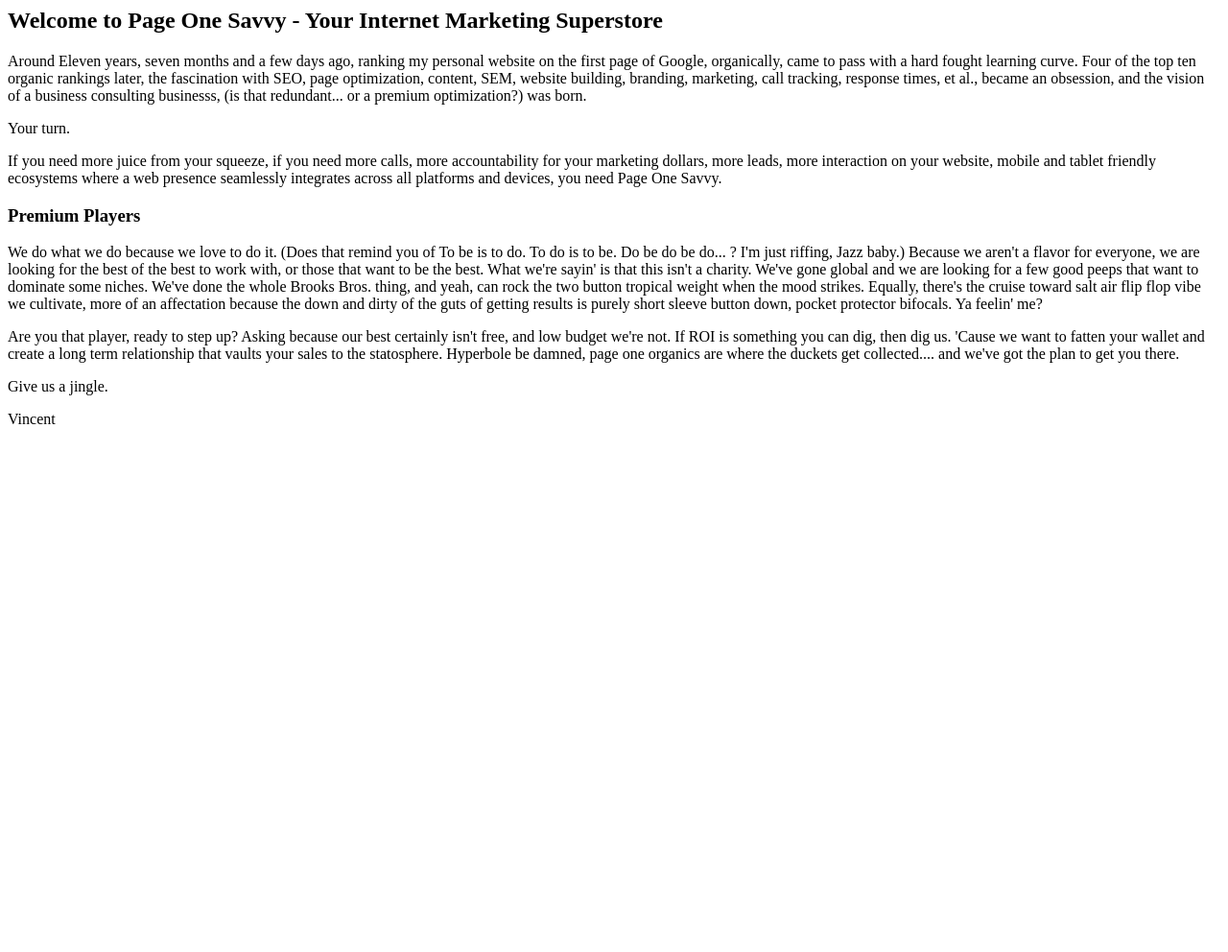
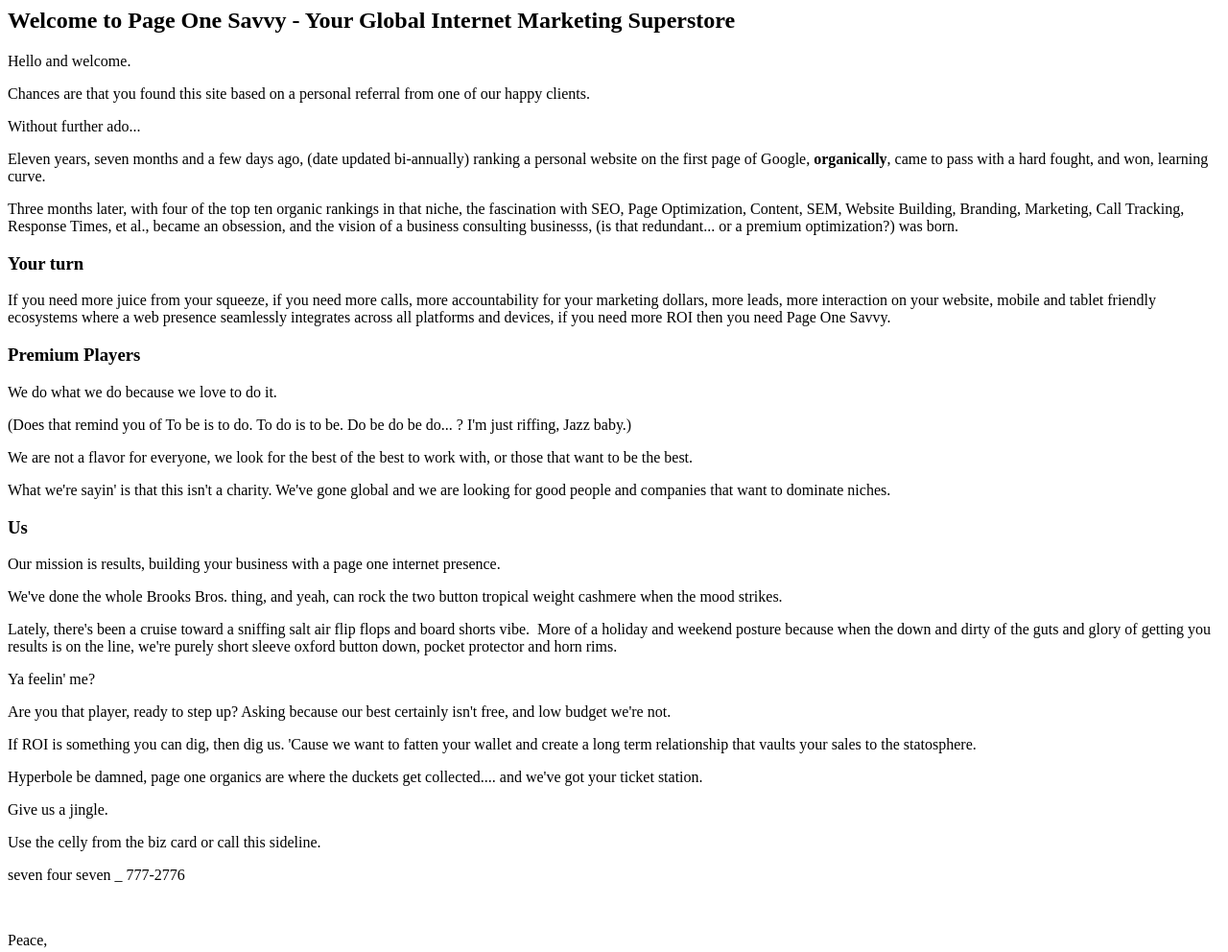
Before and after one commit to trolamc/pageonesavvy, a plain HTML site: page index.html in a window 1280 px wide. Shown: the top 992 px of the page at 96% size. Before the commit the page ends 800 px from the top, so only its background shows below. Drawn offline with Linux system fonts and the light colour scheme.

Commit message:
Update index.html

```diff
--- a/index.html
+++ b/index.html
@@ -1,9 +1,27 @@
-<h2>Welcome to Page One Savvy - Your Internet Marketing Superstore</h2>
-<p>Around Eleven years, seven months and a few days ago, ranking my personal website on the first page of Google, organically, came to pass with a hard fought learning curve. Four of the top ten organic rankings later, the fascination with SEO, page optimization, content, SEM, website building, branding, marketing, call tracking, response times, et al., became an obsession, and the vision of a business consulting businesss, (is that redundant... or a premium optimization?) was born.</p>
-<p>Your turn.</p>
-<p>If you need more juice from your squeeze, if you need more calls, more accountability for your marketing dollars, more leads, more interaction on your website, mobile and tablet friendly ecosystems where a web presence seamlessly integrates across all platforms and devices, you need Page One Savvy.</p>
+<h2>Welcome to Page One Savvy - Your Global Internet Marketing Superstore</h2>
+<p>Hello and welcome.</p>
+<p>Chances are that you found this site based on a personal referral from one of our happy clients.</p>
+<p>Without further ado...</p>
+<p>Eleven years, seven months and a few days ago, (date updated bi-annually) ranking a personal website on the first page of Google, <strong>organically</strong>, came to pass with a hard fought, and won, learning curve.</p>
+<p>Three months later, with four of the top ten organic rankings in that niche, the fascination with SEO, Page Optimization, Content, SEM, Website Building, Branding, Marketing, Call Tracking, Response Times, et al., became an obsession, and the vision of a business consulting businesss, (is that redundant... or a premium optimization?) was born.</p>
+<h3><strong>Your turn</strong></h3>
+<p>If you need more juice from your squeeze, if you need more calls, more accountability for your marketing dollars, more leads, more interaction on your website, mobile and tablet friendly ecosystems where a web presence seamlessly integrates across all platforms and devices, if you need more ROI then you need Page One Savvy.</p>
 <h3><a id="user-content-premium-players" class="anchor" href="https://github.com/trolamc/pageonesavvy.com#premium-players"></a>Premium Players</h3>
-<p>We do what we do because we love to do it. (Does that remind you of To be is to do. To do is to be. Do be do be do... ? I'm just riffing, Jazz baby.) Because we aren't a flavor for everyone, we are looking for the best of the best to work with, or those that want to be the best. What we're sayin' is that this isn't a charity. We've gone global and we are looking for a few good peeps that want to dominate some niches. We've done the whole Brooks Bros. thing, and yeah, can rock the two button tropical weight when the mood strikes. Equally, there's the cruise toward salt air flip flop vibe we cultivate, more of an affectation because the down and dirty of the guts of getting results is purely short sleeve button down, pocket protector bifocals. Ya feelin' me?</p>
-<p>Are you that player, ready to step up? Asking because our best certainly isn't free, and low budget we're not. If ROI is something you can dig, then dig us. 'Cause we want to fatten your wallet and create a long term relationship that vaults your sales to the statosphere. Hyperbole be damned, page one organics are where the duckets get collected.... and we've got the plan to get you there.</p>
+<p>We do what we do because we love to do it.</p>
+<p>(Does that remind you of To be is to do. To do is to be. Do be do be do... ? I'm just riffing, Jazz baby.)</p>
+<p>We are not a flavor for everyone, we look for the best of the best to work with, or those that want to be the best.</p>
+<p>What we're sayin' is that this isn't a charity. We've gone global and we are looking for good people and companies that want to dominate niches.</p>
+<h3><strong>Us</strong></h3>
+<p>Our mission is results, building your business with a page one internet presence.</p>
+<p>We've done the whole Brooks Bros. thing, and yeah, can rock the two button tropical weight cashmere when the mood strikes.</p>
+<p>Lately, there's been a cruise toward a sniffing salt air flip flops and board shorts vibe.&nbsp; More of a holiday and weekend posture because when the down and dirty of the guts and glory of getting you results is on the line, we're purely short sleeve oxford button down, pocket protector and horn rims.</p>
+<p>Ya feelin' me?</p>
+<p>Are you that player, ready to step up? Asking because our best certainly isn't free, and low budget we're not.</p>
+<p>If ROI is something you can dig, then dig us. 'Cause we want to fatten your wallet and create a long term relationship that vaults your sales to the statosphere.</p>
+<p>Hyperbole be damned, page one organics are where the duckets get collected.... and we've got your ticket station.</p>
 <p>Give us a jingle.</p>
+<p>Use the celly from the biz card or call this sideline.</p>
+<p>seven four seven _ 777-2776</p>
+<p>&nbsp;</p>
+<p>Peace,</p>
 <p>Vincent</p>
```
